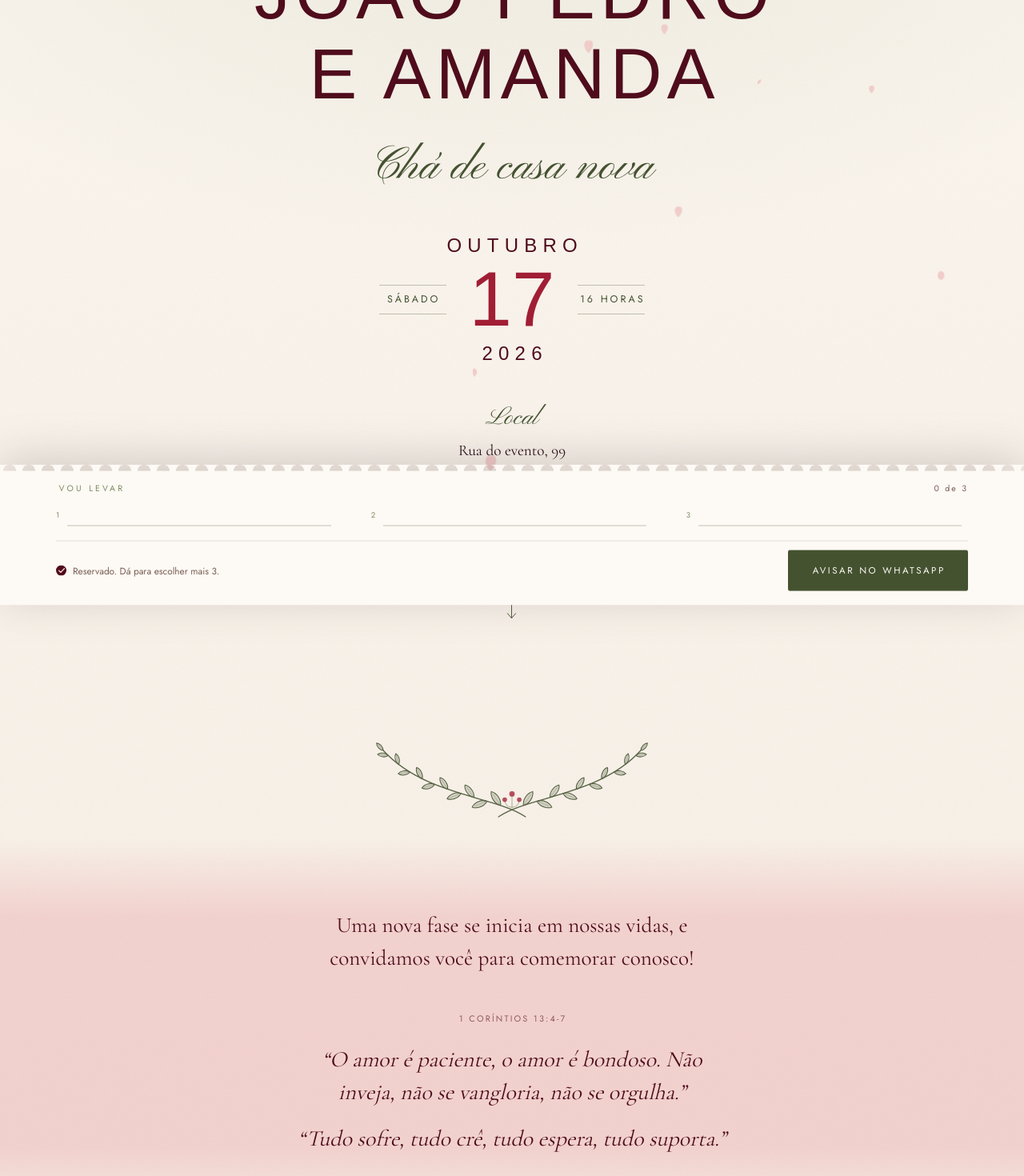
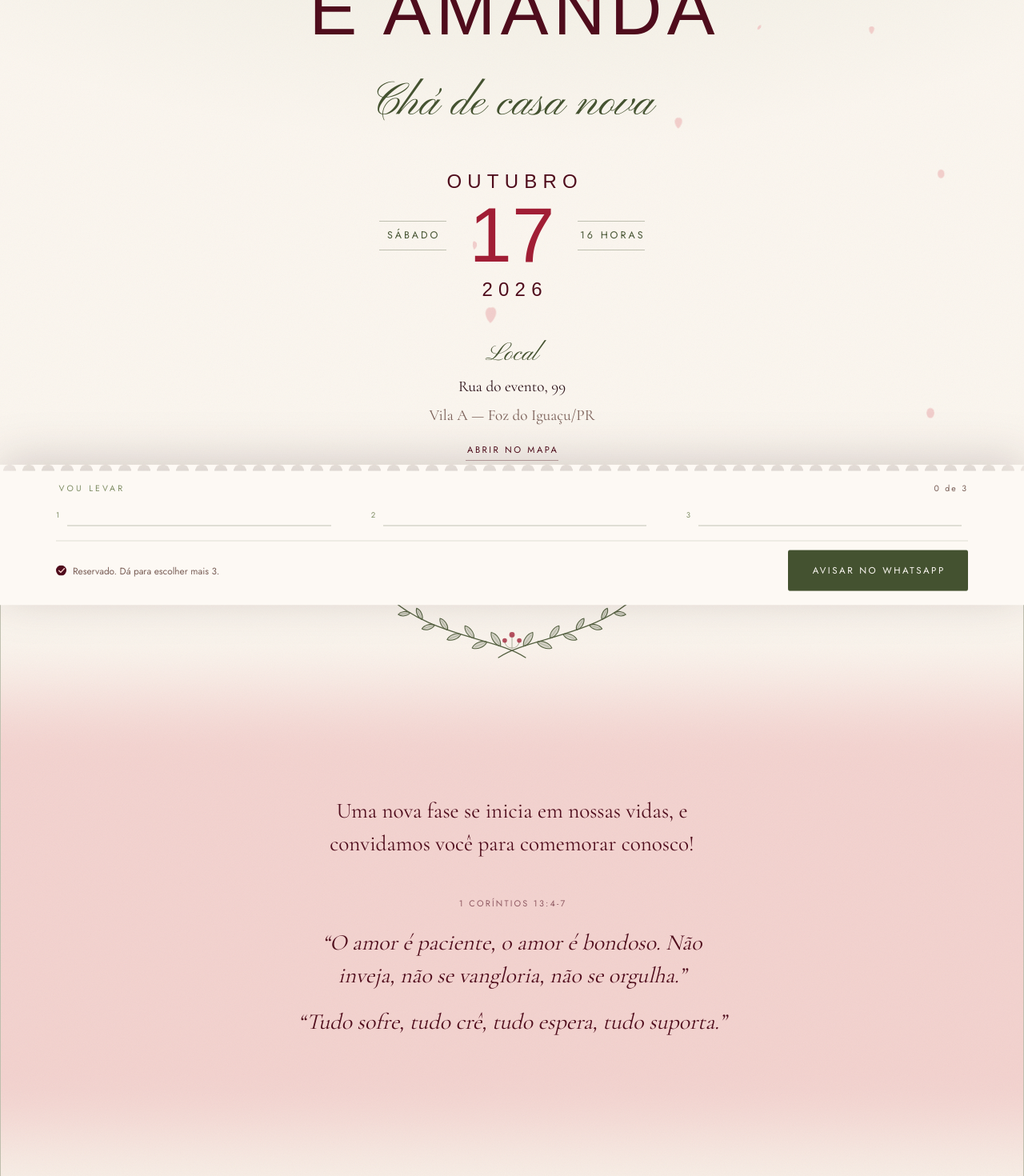
Before and after one commit to jotapemm/lpcasanova, a Next.js app: page / in a window 1280 px wide. Shown: the part 240-1710 px from the top of the page at 80% size. Built offline with nearby package versions, Linux system fonts and the light colour scheme; a web font is replaced by a local one.

Commit message:
(add) Palco e rolagem lateral personalizada.

```diff
--- a/app/globals.css
+++ b/app/globals.css
@@ -64,7 +64,6 @@ html {
 }
 
 body {
-  position: relative;
   margin: 0;
   background-image: linear-gradient(180deg,
       var(--papel-topo) 0%,
@@ -115,6 +114,49 @@ svg {
   color: var(--blush-claro);
 }
 
+/* ========================= BARRA DE ROLAGEM ======================== */
+
+/* So o polegar, verde da pagina; trilho e setas somem.
+   Chromium e Safari entendem os pseudo-elementos -webkit-; o Firefox so
+   entende as propriedades padrao. Nao da pra mandar as duas pro Chrome:
+   desde a versao 121, se scrollbar-color existir, ele ignora os -webkit-
+   e perde o arredondado. Por isso o @supports separa quem recebe o que. */
+::-webkit-scrollbar {
+  width: 10px;
+  height: 10px;
+  background: transparent;
+}
+
+::-webkit-scrollbar-track,
+::-webkit-scrollbar-corner {
+  background: transparent;
+}
+
+::-webkit-scrollbar-button {
+  display: none;
+}
+
+/* Borda transparente + background-clip afinam o polegar sem mexer na
+   largura da barra: 10px de area, 4px de pilula visivel. */
+::-webkit-scrollbar-thumb {
+  background-color: rgba(126, 140, 99, 0.55);
+  background-clip: padding-box;
+  border: 3px solid transparent;
+  border-radius: 999px;
+}
+
+::-webkit-scrollbar-thumb:hover {
+  background-color: var(--olive);
+  border-width: 2px;
+}
+
+@supports not selector(::-webkit-scrollbar) {
+  html {
+    scrollbar-width: thin;
+    scrollbar-color: rgba(126, 140, 99, 0.55) transparent;
+  }
+}
+
 .sr {
   position: absolute;
   width: 1px;
@@ -128,11 +170,14 @@ svg {
 
 /* ----------------------------- textura ---------------------------- */
 
-/* Um grao so, na folha inteira. Antes ele morava em cada secao, e o vao
-   entre elas — justo onde fica o divisor — ficava sem textura: uma faixa
-   uns 3% mais clara que dava pra perceber. Mesmo z-index de antes: pinta
-   por cima das plantas e petalas, por baixo dos textos (z-index 1). */
-body::after {
+/* Um grao por tela: convite, palco e rodape agora sao camadas separadas,
+   cada uma com o proprio empilhamento — um grao unico no body pintaria por
+   cima dos textos do convite. Aqui ele fica por cima das plantas e petalas
+   e por baixo dos textos (z-index 1) de cada tela. As tres telas encostam
+   uma na outra, entao nao sobra vao sem textura. */
+.convite::after,
+.palco::after,
+.rodape::after {
   content: '';
   position: absolute;
   inset: 0;
@@ -323,6 +368,38 @@ body::after {
   right: -4%;
   width: clamp(92px, 15vw, 175px);
   rotate: 166deg;
+}
+
+/* ============================ CORTINA ============================== */
+
+/* Contem o convite e o palco. E ela quem limita o sticky do convite:
+   quando a cena acaba, o convite vai embora junto e libera o rodape.
+   O z-index 1 poe a cena inteira na frente do rodape. */
+.cena {
+  position: relative;
+  z-index: 1;
+}
+
+/* A folha que rola por cima. Fundo opaco pra cobrir o convite; a sombra
+   so se nota quando ela passa por cima de alguma coisa. */
+.palco {
+  position: relative;
+  z-index: 1;
+  /* flow-root segura as margens dos divisores do lado de dentro. Com block,
+     elas vazavam pela borda do palco e abriam uma fresta de ~20px, por onde
+     o rodape (preso atras de tudo) aparecia durante a rolagem. */
+  display: flow-root;
+  /* Respiro entre a borda da cortina e os ramos. So nas pontas do palco:
+     o espaco do ramo ate o versiculo e ate a lista continua o mesmo. */
+  padding-block: clamp(2rem, 5vw, 4.5rem);
+  border: 1px solid var(--regua);
+  background-image: linear-gradient(180deg,
+      var(--papel-topo) 0%,
+      var(--papel-meio) 40%,
+      var(--papel-base) 100%);
+  /*box-shadow:
+    0 -22px 44px -26px rgba(43, 17, 24, 0.22),
+    0 22px 44px -26px rgba(43, 17, 24, 0.22);*/
 }
 
 /* --------------------------- divisor ------------------------------ */
@@ -496,13 +573,29 @@ body::after {
 /* ============================== CONVITE ============================ */
 
 .convite {
-  position: relative;
+  /* Tela de tras, do tamanho exato da janela e com o conteudo no meio: se
+     couber, congela no primeiro pixel e o palco ja sobe, sem rolagem morta.
+     Se nao couber (celular), cresce, rola ate a base encostar no fim da
+     janela e so entao congela - senao o fim do convite nunca seria visto.
+     A segunda linha de top usa svh, que nao pula quando a barra do
+     navegador do celular some; quem nao conhece svh fica com a primeira. */
+  position: sticky;
+  top: min(0px, calc(100vh - var(--convite-h, 100vh)));
+  top: min(0px, calc(100svh - var(--convite-h, 100svh)));
+  z-index: 0;
   overflow: hidden;
+  background-color: var(--papel-topo);
   background-image: radial-gradient(120% 78% at 50% 0%,
       rgba(140, 161, 115, 0.14) 0%,
       rgba(140, 161, 115, 0) 62%);
   color: var(--tinta);
-  padding: clamp(5rem, 14vw, 8.5rem) 0 clamp(4.5rem, 13vw, 7.5rem);
+  display: flex;
+  flex-direction: column;
+  justify-content: center;
+  min-height: 100vh;
+  min-height: 100svh;
+  padding: clamp(2.5rem, 7vh, 5rem) 0;
+  padding: clamp(2.5rem, 7svh, 5rem) 0;
 }
 
 .convite__corpo {
@@ -606,30 +699,6 @@ body::after {
   margin-top: 0.9rem;
 }
 
-.descer {
-  display: inline-flex;
-  flex-direction: column;
-  align-items: center;
-  gap: 0.75rem;
-  margin-top: clamp(1rem, 4vw, 2rem);
-  font-family: var(--f-sans);
-  font-size: 0.64rem;
-  letter-spacing: 0.3em;
-  text-transform: uppercase;
-  text-indent: 0.3em;
-  text-decoration: none;
-  color: var(--olive);
-  transition: color 0.2s ease;
-}
-
-.descer:hover {
-  color: var(--wine);
-}
-
-.descer svg {
-  width: 13px;
-  height: 25px;
-}
 
 /* ============================ PÉTALAS ============================== */
 
@@ -694,16 +763,47 @@ body::after {
 
 .versiculo {
   position: relative;
-  overflow: hidden;
-  /* Mancha de luz, nao faixa: desbota nas duas pontas e nao deixa emenda. */
-  background-image: linear-gradient(180deg,
-      rgba(241, 200, 198, 0) 0%,
-      rgba(241, 200, 198, 0.74) 20%,
-      rgba(241, 200, 198, 0.74) 80%,
-      rgba(241, 200, 198, 0) 100%);
+  /* So recorta na horizontal (os ramos saem pelas laterais); na vertical
+     o rosa precisa transbordar. Com hidden nao daria: hidden forca o outro
+     eixo a recortar tambem. clip nao forca. */
+  overflow-x: clip;
+  /* Quanto o rosa passa pra fora da secao, e quanto dura o desbotado. */
+  --transbordo: clamp(32px, 5vw, 72px);
+  --esmaecer: clamp(100px, 13vw, 170px);
   color: var(--burgundy);
   --folha-acento: var(--burgundy);
-  padding: clamp(3.2rem, 9vw, 5.5rem) 0;
+  padding: clamp(9rem, 9vw, 5.5rem) 0;
+}
+
+/* O rosa mora num pseudo-elemento maior que a secao: o padding dos textos
+   nao muda, so a luz cresce. As paradas seguem uma curva suave (smoothstep)
+   em vez de reta — degrade de duas paradas deixa uma quina visivel onde
+   comeca e onde termina. */
+.versiculo::before {
+  content: '';
+  position: absolute;
+  inset: calc(-1 * var(--transbordo)) 0;
+  background-image: linear-gradient(180deg,
+      rgba(241, 200, 198, 0) 0,
+      rgba(241, 200, 198, 0.032) calc(var(--esmaecer) * 0.125),
+      rgba(241, 200, 198, 0.116) calc(var(--esmaecer) * 0.25),
+      rgba(241, 200, 198, 0.234) calc(var(--esmaecer) * 0.375),
+      rgba(241, 200, 198, 0.37) calc(var(--esmaecer) * 0.5),
+      rgba(241, 200, 198, 0.506) calc(var(--esmaecer) * 0.625),
+      rgba(241, 200, 198, 0.624) calc(var(--esmaecer) * 0.75),
+      rgba(241, 200, 198, 0.708) calc(var(--esmaecer) * 0.875),
+      rgba(241, 200, 198, 0.74) var(--esmaecer),
+      rgba(241, 200, 198, 0.74) calc(100% - var(--esmaecer)),
+      rgba(241, 200, 198, 0.708) calc(100% - var(--esmaecer) * 0.875),
+      rgba(241, 200, 198, 0.624) calc(100% - var(--esmaecer) * 0.75),
+      rgba(241, 200, 198, 0.506) calc(100% - var(--esmaecer) * 0.625),
+      rgba(241, 200, 198, 0.37) calc(100% - var(--esmaecer) * 0.5),
+      rgba(241, 200, 198, 0.234) calc(100% - var(--esmaecer) * 0.375),
+      rgba(241, 200, 198, 0.116) calc(100% - var(--esmaecer) * 0.25),
+      rgba(241, 200, 198, 0.032) calc(100% - var(--esmaecer) * 0.125),
+      rgba(241, 200, 198, 0) 100%);
+  pointer-events: none;
+  z-index: 0;
 }
 
 .versiculo__corpo {
@@ -716,7 +816,7 @@ body::after {
   display: flex;
   flex-direction: column;
   align-items: center;
-  gap: 0.9rem;
+  gap: 0.8rem;
 }
 
 .versiculo__convite {
@@ -1313,8 +1413,16 @@ body::after {
 /* ============================== RODAPE ============================ */
 
 .rodape {
-  position: relative;
+  /* Preso no fundo da janela o tempo todo, escondido atras da cena.
+     Quando o palco termina, a borda dele sobe e revela o rodape parado.
+     Se o rodape for mais alto que a janela, o bottom negativo deixa ver
+     o topo dele antes de soltar. */
+  position: sticky;
+  bottom: min(0px, calc(100vh - var(--rodape-h, 0px)));
+  bottom: min(0px, calc(100svh - var(--rodape-h, 0px)));
+  z-index: 0;
   overflow: hidden;
+  background-color: var(--papel-base);
   background-image: linear-gradient(180deg,
       rgba(140, 161, 115, 0) 0%,
       rgba(140, 161, 115, 0.2) 72%,
@@ -1459,9 +1567,6 @@ body::after {
   animation-delay: 0.85s;
 }
 
-.d6 {
-  animation-delay: 1.05s;
-}
 
 /* ============================== TELAS ============================= */
 
--- a/app/page.tsx
+++ b/app/page.tsx
@@ -1,3 +1,4 @@
+import Camadas from '@/components/Camadas'
 import Convite from '@/components/Convite'
 import { Divisor } from '@/components/Ornamentos'
 import Presentes from '@/components/Presentes'
@@ -14,12 +15,22 @@ export default async function Pagina() {
 
   return (
     <>
-      <Convite />
-      <Divisor className="divisor" />
-      <Versiculo />
-      <Presentes reservasIniciais={reservas} modoInicial={modo()} />
-      <Divisor className="divisor" />
+      {/* Efeito cortina: o convite fica preso atras e o palco sobe por cima dele.
+          Os dois moram na mesma .cena de proposito — assim o convite so fica
+          preso enquanto a cena passa, e larga a tela antes do rodape. */}
+      <div className="cena">
+        <Convite />
+        <main className="palco">
+          <Divisor className="divisor" />
+          <Versiculo />
+          <Presentes reservasIniciais={reservas} modoInicial={modo()} />
+          <Divisor className="divisor" />
+        </main>
+      </div>
+
+      {/* Preso no fundo da janela, atras da cena: aparece quando o palco termina. */}
       <Rodape />
+      <Camadas />
     </>
   )
 }
--- /dev/null
+++ b/components/Camadas.tsx
@@ -0,0 +1,56 @@
+'use client'
+
+import { useEffect } from 'react'
+
+/**
+ * Mede o convite e o rodape e entrega as alturas pro CSS (--convite-h e
+ * --rodape-h). O sticky precisa delas pra saber quando congelar cada tela:
+ * se a tela for mais alta que a janela, ela rola ate aparecer inteira e so
+ * entao para — senao o "Escolher um presente" do fim do convite nunca seria
+ * visto num celular.
+ *
+ * Nao desenha nada: so observa e mede.
+ */
+export default function Camadas() {
+  useEffect(() => {
+    const raiz = document.documentElement
+    const convite = document.querySelector<HTMLElement>('.convite')
+    const rodape = document.querySelector<HTMLElement>('.rodape')
+    const palco = document.querySelector<HTMLElement>('.palco')
+    if (!convite || !rodape || !palco) return
+
+    const medir = () => {
+      raiz.style.setProperty('--convite-h', `${convite.offsetHeight}px`)
+      raiz.style.setProperty('--rodape-h', `${rodape.offsetHeight}px`)
+    }
+    medir()
+    const observador = new ResizeObserver(medir)
+    observador.observe(convite)
+    observador.observe(rodape)
+
+    /* Quem navega pelo teclado pode cair num link que o palco esta cobrindo.
+       O navegador acha que ele ja esta na tela (e sticky) e nao rola sozinho,
+       entao o anel de foco ficaria escondido embaixo do conteudo. */
+    const folga = 24
+    const aoFocar = (e: FocusEvent) => {
+      const alvo = e.target
+      if (!(alvo instanceof HTMLElement)) return
+      const r = alvo.getBoundingClientRect()
+      const p = palco.getBoundingClientRect()
+
+      if (convite.contains(alvo) && p.top < r.bottom + folga) {
+        window.scrollBy({ top: -(r.bottom + folga - p.top), behavior: 'instant' })
+      } else if (rodape.contains(alvo) && p.bottom > r.top - folga) {
+        window.scrollBy({ top: p.bottom - (r.top - folga), behavior: 'instant' })
+      }
+    }
+    document.addEventListener('focusin', aoFocar)
+
+    return () => {
+      observador.disconnect()
+      document.removeEventListener('focusin', aoFocar)
+    }
+  }, [])
+
+  return null
+}
--- a/components/Convite.tsx
+++ b/components/Convite.tsx
@@ -52,20 +52,6 @@ export default function Convite() {
             Abrir no mapa
           </a>
         </div>
-
-        <a className="descer reveal d6" href="#presentes">
-          <span>Escolher um presente</span>
-          <svg viewBox="0 0 14 26" aria-hidden="true" focusable="false">
-            <path
-              d="M7 0 V 22 M1.5 16.5 L7 23 L12.5 16.5"
-              fill="none"
-              stroke="currentColor"
-              strokeWidth="1"
-              strokeLinecap="round"
-              strokeLinejoin="round"
-            />
-          </svg>
-        </a>
       </div>
     </header>
   )
```
